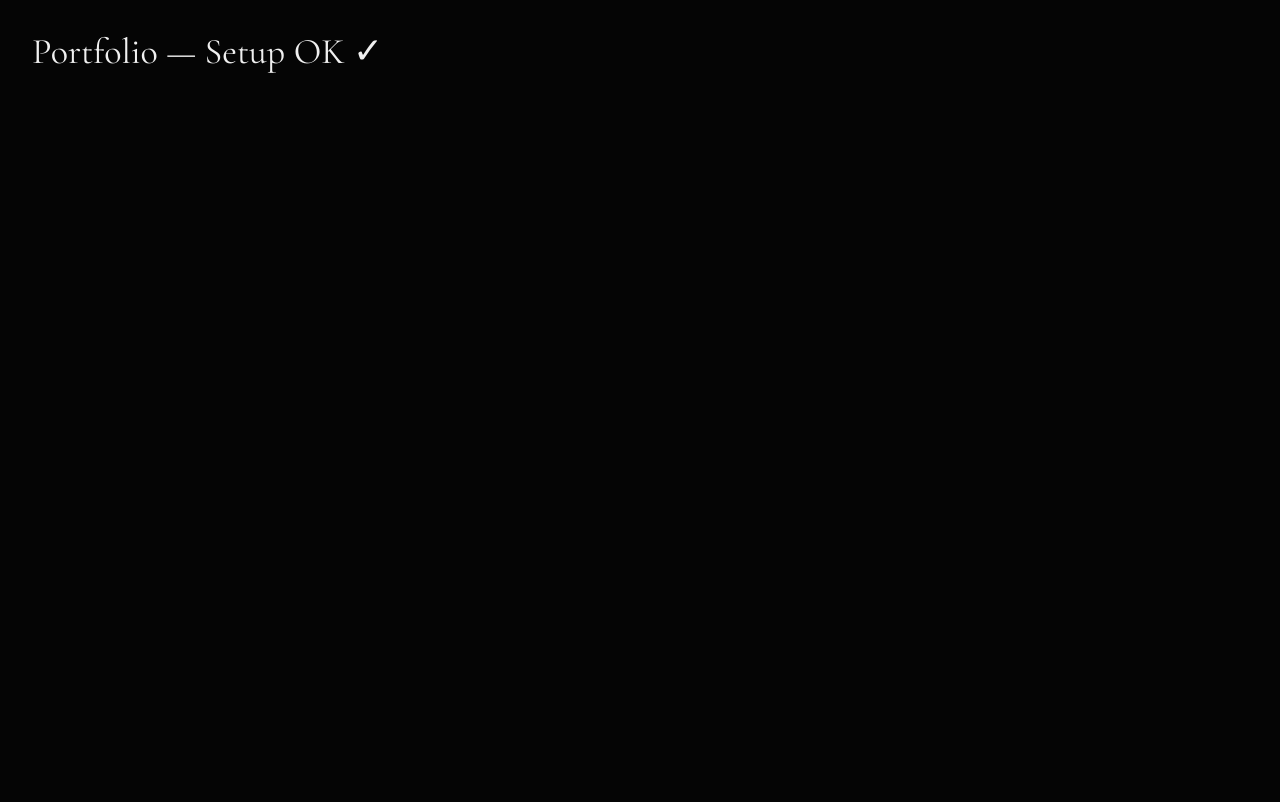
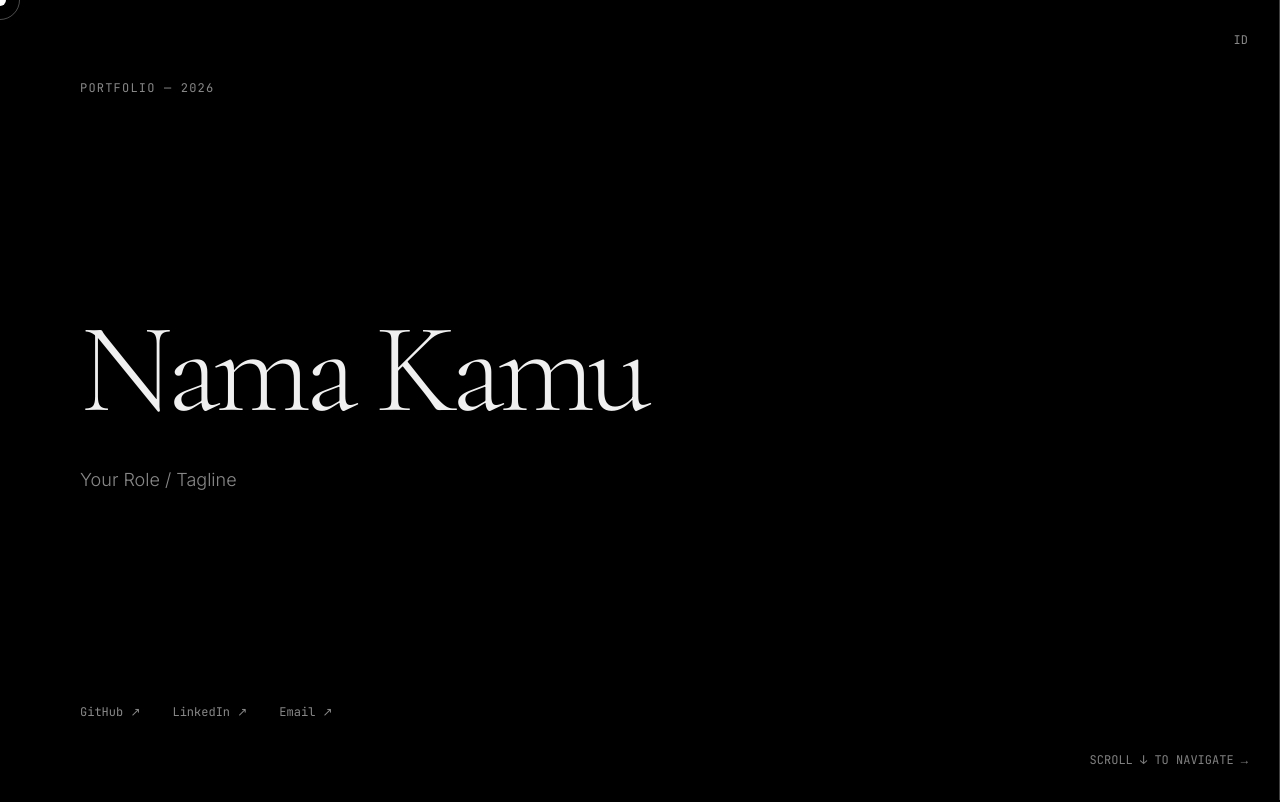
Before and after one commit to Arennbukangula/portoaren, a React (Vite) app: page / in a window 1280 px wide. Shown: the top 802 px of the page. Built offline with nearby package versions, Linux system fonts and the light colour scheme.

Commit message:
batch 5 dan 6

```diff
--- a/src/App.tsx
+++ b/src/App.tsx
@@ -1,11 +1,166 @@
-import { LanguageProvider } from './LanguageContext';
+import React, { useRef, useEffect, useState } from 'react';
+import {
+  motion, useScroll, useTransform, useSpring,
+  useVelocity, AnimatePresence
+} from 'framer-motion';
+import Hero from './components/Hero';
+import About from './components/About';
+import Projects from './components/Projects';
+import Writings from './components/Writings';
+import Footer from './components/Footer';
+import DetailOverlay from './components/DetailOverlay';
+import { LanguageProvider, useLanguage } from './LanguageContext';
+import LanguageSwitch from './components/LanguageSwitch';
+import { Project, Writing } from './types';
 
+// ── Custom Cursor ──────────────────────────────────────────────
+const CustomCursor = () => {
+  const [mouse, setMouse] = useState({ x: 0, y: 0 });
+  const [hovering, setHovering] = useState(false);
+  const [visible, setVisible] = useState(false);
+
+  useEffect(() => {
+    if (window.matchMedia('(pointer: coarse)').matches) return;
+    setVisible(true);
+
+    const onMove = (e: MouseEvent) => {
+      setMouse({ x: e.clientX, y: e.clientY });
+      const t = e.target as HTMLElement;
+      setHovering(
+        !!(t.tagName === 'A' || t.tagName === 'BUTTON' ||
+          t.closest('a') || t.closest('button') ||
+          t.classList.contains('cursor-pointer'))
+      );
+    };
+
+    window.addEventListener('mousemove', onMove);
+    return () => window.removeEventListener('mousemove', onMove);
+  }, []);
+
+  if (!visible) return null;
+
+  return (
+    <>
+      {/* Dot kecil */}
+      <motion.div
+        className="fixed top-0 left-0 w-3 h-3 bg-white rounded-full pointer-events-none z-[300] mix-blend-difference hidden md:block"
+        animate={{ x: mouse.x - 6, y: mouse.y - 6, scale: hovering ? 0 : 1 }}
+        transition={{ type: 'spring', stiffness: 500, damping: 28, mass: 0.5 }}
+      />
+      {/* Lingkaran besar */}
+      <motion.div
+        className="fixed top-0 left-0 w-10 h-10 border border-white rounded-full pointer-events-none z-[300] mix-blend-difference hidden md:block"
+        animate={{
+          x: mouse.x - 20,
+          y: mouse.y - 20,
+          scale: hovering ? 1.5 : 1,
+          borderColor: hovering ? 'rgba(255,255,255,0.8)' : 'rgba(255,255,255,0.3)',
+          backgroundColor: hovering ? 'rgba(255,255,255,0.1)' : 'transparent',
+        }}
+        transition={{ type: 'spring', stiffness: 250, damping: 20, mass: 0.8 }}
+      />
+    </>
+  );
+};
+
+// ── Main Scroll Content ────────────────────────────────────────
+const ScrollContent = () => {
+  const containerRef = useRef<HTMLDivElement>(null);
+  const [scrollRange, setScrollRange] = useState(0);
+  const { t } = useLanguage();
+
+  const [selectedItem, setSelectedItem] = useState<Project | Writing | null>(null);
+  const [selectedType, setSelectedType] = useState<'project' | 'writing' | null>(null);
+
+  // Hitung total lebar konten
+  useEffect(() => {
+    const el = containerRef.current;
+    if (!el) return;
+
+    const calcWidth = () => {
+      setScrollRange(el.scrollWidth - window.innerWidth);
+    };
+    calcWidth();
+
+    const observer = new ResizeObserver(() => setTimeout(calcWidth, 300));
+    observer.observe(el);
+    return () => observer.disconnect();
+  }, []);
+
+  const { scrollY } = useScroll();
+  const scrollVelocity = useVelocity(scrollY);
+
+  // Spring pada scroll
+  const smoothScrollY = useSpring(scrollY, { damping: 50, stiffness: 400, mass: 1 });
+
+  // Efek skew saat scroll cepat
+  const skewVelocity = useTransform(scrollVelocity, [-50, 50], [2, -2]);
+  const skew = useSpring(skewVelocity, { stiffness: 400, damping: 30 });
+
+  // Horizontal transform
+  const transformX = useTransform(smoothScrollY, [0, scrollRange], [0, -scrollRange]);
+
+  // Progress bar
+  const progressWidth = useTransform(smoothScrollY, [0, scrollRange], ['0%', '100%']);
+
+  return (
+    <div
+      style={{ height: `${scrollRange + window.innerHeight}px` }}
+      className="bg-black relative"
+    >
+      <CustomCursor />
+      <LanguageSwitch />
+
+      {/* Detail Overlay */}
+      <AnimatePresence>
+        {selectedItem && (
+          <DetailOverlay
+            item={selectedItem}
+            type={selectedType}
+            onClose={() => { setSelectedItem(null); setSelectedType(null); }}
+          />
+        )}
+      </AnimatePresence>
+
+      {/* Panel horizontal yang di-sticky */}
+      <div className="fixed top-0 left-0 h-[100dvh] w-screen overflow-hidden">
+        <motion.div
+          ref={containerRef}
+          style={{ x: transformX, skewX: skew }}
+          className="flex h-full w-max will-change-transform"
+        >
+          <Hero />
+          <About />
+          <Projects onSelect={(p) => { setSelectedItem(p); setSelectedType('project'); }} />
+          <Writings onSelect={(w) => { setSelectedItem(w); setSelectedType('writing'); }} />
+          <Footer />
+        </motion.div>
+      </div>
+
+      {/* Progress bar bawah */}
+      <motion.div
+        className="fixed bottom-0 left-0 h-[2px] bg-white z-50 mix-blend-difference"
+        style={{ width: progressWidth }}
+      />
+
+      {/* Scroll hint */}
+      <motion.div
+        initial={{ opacity: 0 }}
+        animate={{ opacity: 0.5 }}
+        transition={{ delay: 2 }}
+        className="fixed bottom-8 right-8 mix-blend-difference text-white z-40 font-mono text-xs hidden md:block"
+      >
+        {t('SCROLL ↓ TO NAVIGATE →', 'GULIR ↓ UNTUK NAVIGASI →')}
+      </motion.div>
+    </div>
+  );
+};
+
+// ── App Root ───────────────────────────────────────────────────
 function App() {
   return (
     <LanguageProvider>
-      <div className="font-serif text-ink text-4xl p-8">
-        Portfolio — Setup OK ✓
-      </div>
+      <ScrollContent />
     </LanguageProvider>
   );
 }
```
